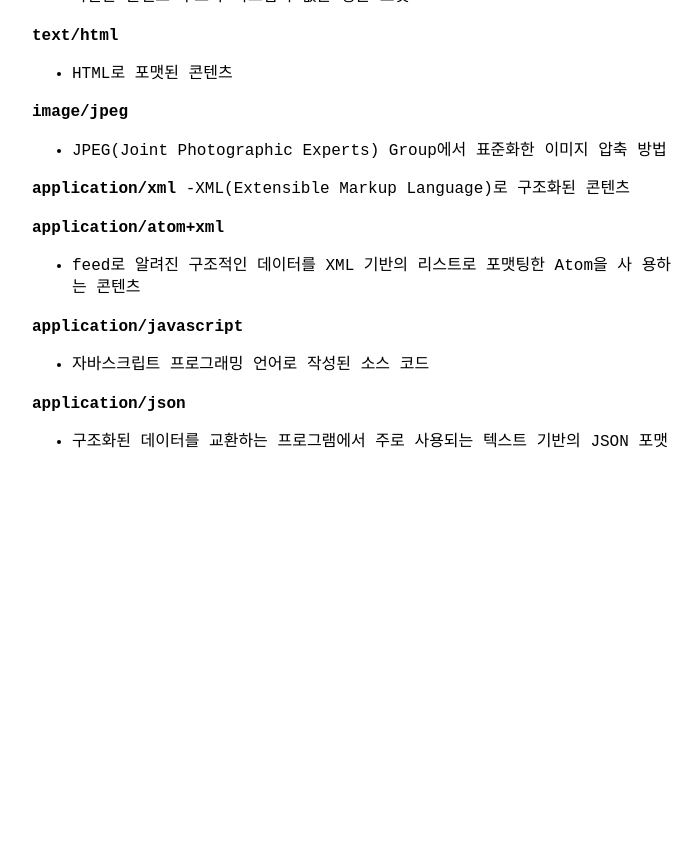
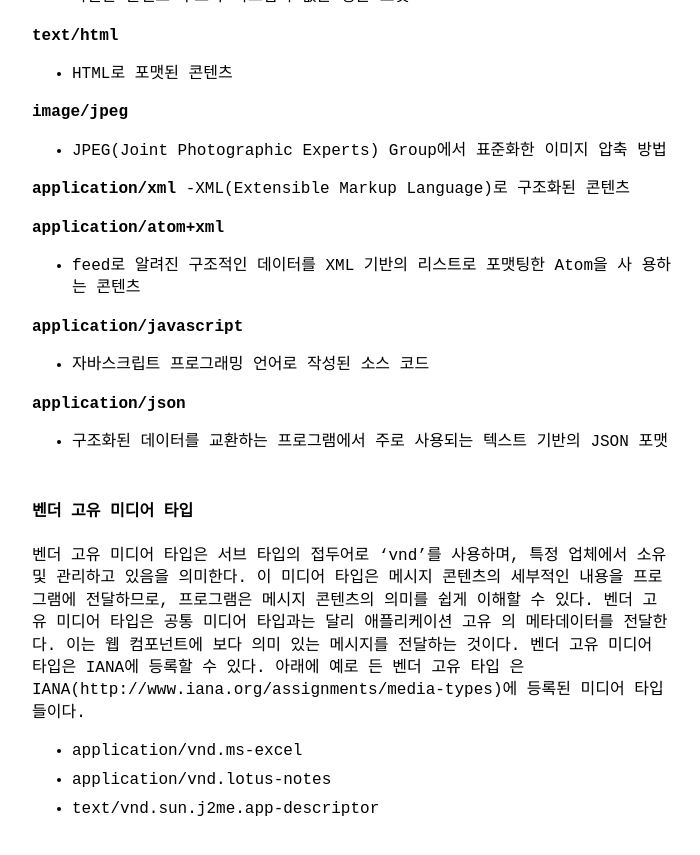
Before and after one commit to khjzzm/khjzzm.github.io, a Jekyll site: the page built from _posts/2023-02-22-Rest-API-Design-Pattern.md, in a window 1280 px wide and 900 px high, scrolled down 14850 px. Shown: the top 855 px of the window, without its empty margins (288-988 px from the left). Built offline with Jekyll 4.4.1, drawn with Linux system fonts in a browser that asks for light colours; before the commit the page ends 15383 px from its top, so only the background shows below that.

Commit message:
벤더 고유 미디어 타입

```diff
--- a/_posts/2023-02-22-Rest-API-Design-Pattern.md
+++ b/_posts/2023-02-22-Rest-API-Design-Pattern.md
@@ -432,3 +432,13 @@ IANAInternet Assigned Numbers Authority02는 등록된 미디어 타입을 관
 
 **application/json**
 - 구조화된 데이터를 교환하는 프로그램에서 주로 사용되는 텍스트 기반의 JSON 포맷
+
+#### 벤더 고유 미디어 타입
+벤더 고유 미디어 타입은 서브 타입의 접두어로 ‘vnd’를 사용하며, 특정 업체에서 소유 및 관리하고 있음을 의미한다.
+이 미디어 타입은 메시지 콘텐츠의 세부적인 내용을 프로그램에 전달하므로, 프로그램은 메시지 콘텐츠의 의미를 쉽게 이해할 수 있다.
+벤더 고유 미디어 타입은 공통 미디어 타입과는 달리 애플리케이션 고유 의 메타데이터를 전달한다.
+이는 웹 컴포넌트에 보다 의미 있는 메시지를 전달하는 것이다.
+벤더 고유 미디어 타입은 IANA에 등록할 수 있다. 아래에 예로 든 벤더 고유 타입 은 IANA(http://www.iana.org/assignments/media-types)에 등록된 미디어 타입들이다.
+- application/vnd.ms-excel
+- application/vnd.lotus-notes
+- text/vnd.sun.j2me.app-descriptor
```
